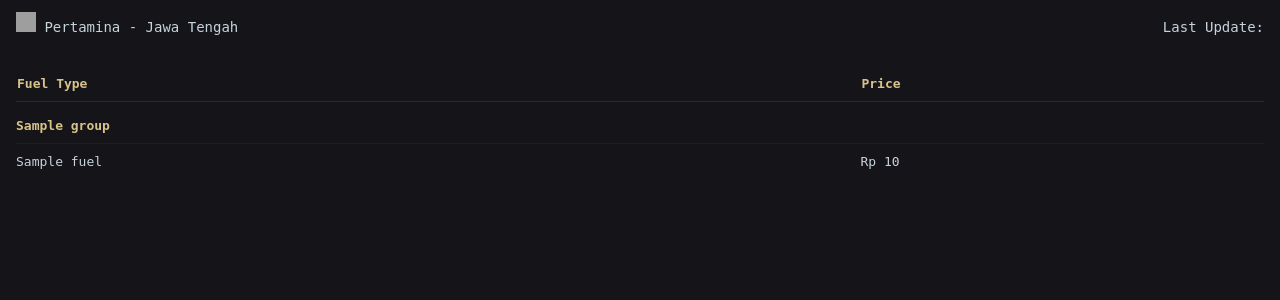
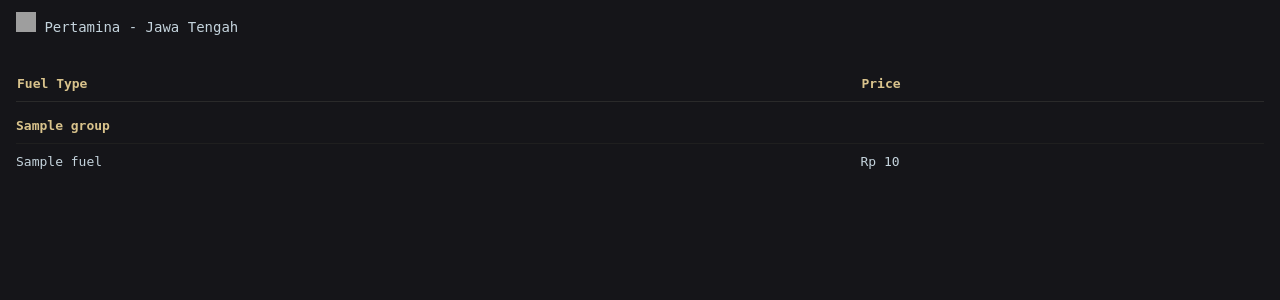
Before and after one commit to rdce-vr/Local-Track, a Python web app: template templates/index.html in a window 1280 px wide. Shown: the top 300 px of the page. Run offline with Jinja, Linux system fonts and the light colour scheme; the template is opened without the code that fills it: most values are stand-ins (such as "Sample title", 1, 10 or a date in 2020); grey boxes are pictures that could not be loaded.

Commit message:
Update templates/index.html

```diff
--- a/templates/index.html
+++ b/templates/index.html
@@ -11,7 +11,7 @@
     <div class="header">
       <span><img src="https://freepnglogo.com/images/all_img/1706437879pertamina-icon-png.png" height="20px" width="20px"/> Pertamina - Jawa Tengah</span>
       {% if last_update %}
-      <span class="sub">Last Update: {{ last_update.strftime('%d %b %y %H:%M') if prices }}</span>
+      <span class="sub">{{ last_update.strftime('%d %b %Y %H:%M') if prices }}</span>
       {% endif %}
     </div>
 
```
